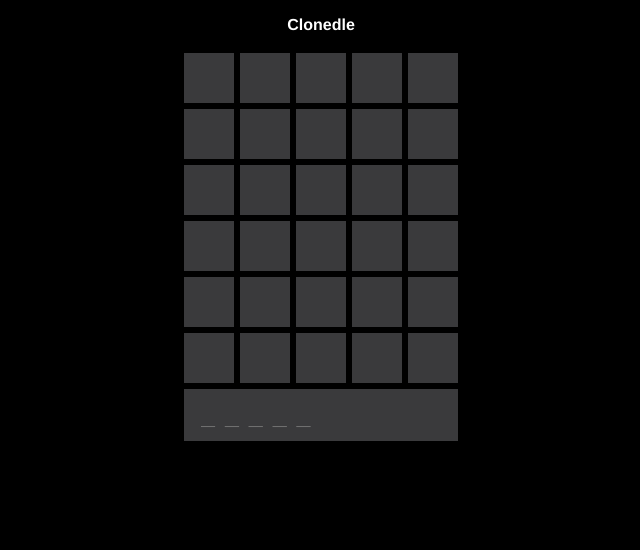
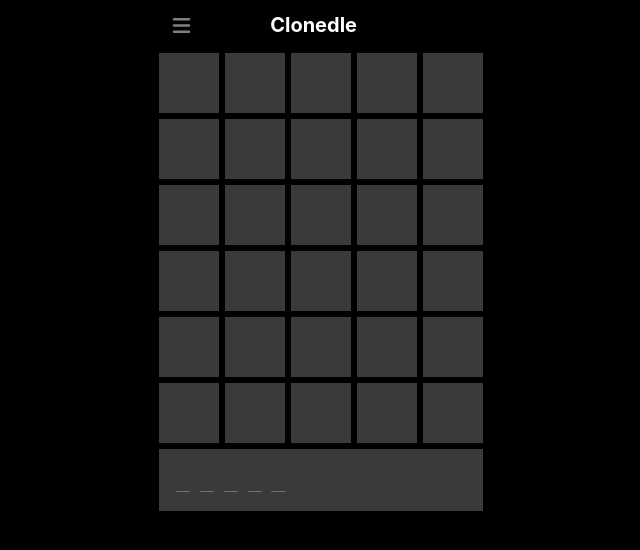
Before and after one commit to blu3mo/clonedle, a React (Create React App) app: page / in a window 1280 px wide. Shown: the top 550 px of the page, without its empty margins (319-959 px from the left). Built offline with nearby package versions, Linux system fonts and the light colour scheme.

Commit message:
Added menu icon

```diff
--- a/package.json
+++ b/package.json
@@ -14,6 +14,7 @@
     "gh-pages": "^3.2.3",
     "react": "^17.0.2",
     "react-dom": "^17.0.2",
+    "react-icons": "^4.3.1",
     "react-scripts": "5.0.0",
     "typescript": "^4.5.5",
     "web-vitals": "^2.1.4"
@@ -43,5 +44,6 @@
       "last 1 firefox version",
       "last 1 safari version"
     ]
-  }
+  },
+  "homepage": "./"
 }
--- a/src/App.css
+++ b/src/App.css
@@ -1,38 +1,91 @@
-.App {
-  text-align: center;
+
+
+#root {
+    display: flex;
+    flex-direction: column;
+    align-items: center;
+    height: 100vh;
 }
 
-.App-logo {
-  height: 40vmin;
-  pointer-events: none;
+#game {
+    display: flex;
+    flex-direction: column;
 }
 
-@media (prefers-reduced-motion: no-preference) {
-  .App-logo {
-    animation: App-logo-spin infinite 20s linear;
-  }
+header {
+    display: flex;
+    flex-direction: row;
+    align-items: center;
+
+    width: 305px;
+    height: 50px;
+    font-size: 20px;
 }
 
-.App-header {
-  background-color: #282c34;
-  min-height: 100vh;
-  display: flex;
-  flex-direction: column;
-  align-items: center;
-  justify-content: center;
-  font-size: calc(10px + 2vmin);
-  color: white;
+header span {
+    flex: 1;
 }
 
-.App-link {
-  color: #61dafb;
+#title {
+    color: white;
+    font-weight: bold;
+    vertical-align: middle;
 }
 
-@keyframes App-logo-spin {
-  from {
-    transform: rotate(0deg);
-  }
-  to {
-    transform: rotate(360deg);
-  }
+#menu {
+    color: gray;
+    height: 100%;
+    display: flex;
+    align-items: center;
+    justify-content: flex-start;
+    font-size: 25px;
 }
+
+#guessRow {
+    display: flex;
+    flex-direction: row;
+}
+
+.guessChar {
+
+    width: 60px;
+    height: 60px;
+    line-height: 60px;
+    vertical-align: top;
+    margin: 3px;
+
+    background-color: #3a3a3c;
+    text-align: center;
+    text-transform: capitalize;
+    color: white;
+    font-size: 30px;
+    font-weight: bold;
+}
+
+.guessChar.eat {
+    background-color: #538d4e;
+}
+.guessChar.bite {
+    background-color: #b59f3b;
+}
+
+#form {
+    margin: 3px
+}
+
+#input {
+    width: 305px;
+    height: 60px;
+    padding-left: 17px;
+    letter-spacing: 10px;
+    background-color: #3a3a3c;
+
+    border-width: 0px;
+    font-family: "Helvetica Neue";
+    font-size: 25px;
+    font-weight: bold;
+    color: white;
+    text-transform: uppercase;
+
+    overflow-wrap: normal;
+}
--- a/src/App.tsx
+++ b/src/App.tsx
@@ -1,9 +1,21 @@
 import Game from "./components/Game"
 import React from "react";
+import './App.css';
+import { HiMenu } from 'react-icons/hi';
 
 function App() {
     return (
-        <Game />
+        <>
+            <header>
+                <span id="menu"><HiMenu /></span>
+                <span id="title">Clonedle</span>
+                <span></span>
+            </header>
+            <Game />
+            <footer>
+
+            </footer>
+        </>
     );
 }
 
--- a/src/components/Game.tsx
+++ b/src/components/Game.tsx
@@ -5,7 +5,7 @@
 
 const Game: React.VFC = () => {
     const answer = "apple"
-    const [guesses, setGuesses] = React.useState<string[]>([]);
+    const [guesses, setGuesses] = React.useState<Guess[]>([]);
     const [isCleared, setIsCleared] = React.useState(false);
 
     const maxTrialCount = 6;
@@ -13,32 +13,29 @@
         return maxTrialCount - guesses.length
     }
 
-    const judge = (guess: string) => {
-        let lowerCasedGuess = guess.toLowerCase()
-
+    const onGuess = (input: string) => {
         if (trialsLeft() <= 0) return;
-        if (lowerCasedGuess.length !== 5) return;
+        if (input.length !== 5) return;
         if (isCleared) return;
 
-        if (lowerCasedGuess === answer) {
+        if (input === answer) {
             setIsCleared(true)
         }
 
-        setGuesses([...guesses, lowerCasedGuess]);
+        setGuesses([...guesses, new Guess(input)]);
     };
 
     return (
-        <>
-            <p id="title"> Clonedle </p>
+        <div id="game">
             {guesses.map((guess, i) => {
                 console.log(guess)
                 return <GuessRow
                     key={i}
-                    guess={new Guess(guess)}
+                    guess={guess}
                     answer={answer}
                 />
             })}
-            {[...Array(maxTrialCount-guesses.length)].map((e,i) => {
+            {[...Array(maxTrialCount-guesses.length)].map((_,i) => {
                 return <GuessRow
                     key={i}
                     guess={new Guess("     ")}
@@ -46,8 +43,8 @@
                 />
             })
             }
-            <GuessInput onGuess={judge} />
-        </>
+            <GuessInput onGuess={onGuess} />
+        </div>
     );
 }
 
--- a/src/components/GuessRow.tsx
+++ b/src/components/GuessRow.tsx
@@ -15,7 +15,7 @@
         }
     })
     return (
-        <div>
+        <div id="guessRow">
             {[...props.guess.value].map((char, i) => {
                 return <p
                     className={"guessChar " + matchClassNames[i]}
--- a/src/index.css
+++ b/src/index.css
@@ -16,57 +16,3 @@
 p {
     font-family: "Helvetica Neue";
 }
-
-#title {
-    color: white;
-    font-weight: bold;
-}
-
-.guessChar {
-    display: inline-block;
-
-    width: 50px;
-    height: 50px;
-    line-height:50px;
-    vertical-align: top;
-    margin: 3px;
-
-    background-color: #3a3a3c;
-    text-align: center;
-    text-transform: capitalize;
-    color: white;
-    font-size: 25px;
-    font-weight: bold;
-}
-
-.guessChar.eat {
-    background-color: #538d4e;
-}
-.guessChar.bite {
-    background-color: #b59f3b;
-}
-
-#root {
-    text-align: center;
-}
-
-#form {
-    margin: 3px
-}
-
-#input {
-    width: 255px;
-    height: 50px;
-    padding-left: 17px;
-    letter-spacing: 10px;
-    background-color: #3a3a3c;
-
-    border-width: 0px;
-    font-family: "Helvetica Neue";
-    font-size: 25px;
-    font-weight: bold;
-    color: white;
-    text-transform: uppercase;
-
-    overflow-wrap: normal;
-}
--- a/src/models/Guess.ts
+++ b/src/models/Guess.ts
@@ -10,7 +10,7 @@
     value: string
 
     constructor(value: string) {
-        this.value = value
+        this.value = value.toLowerCase()
     }
 
     checkMatch(answer: string): CharMatch[] {
```
Also changed, not shown: 3 other files (tests, documents, lock files or other folders).
